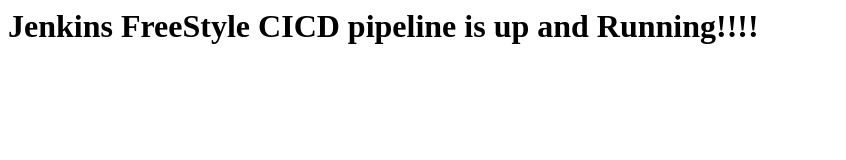
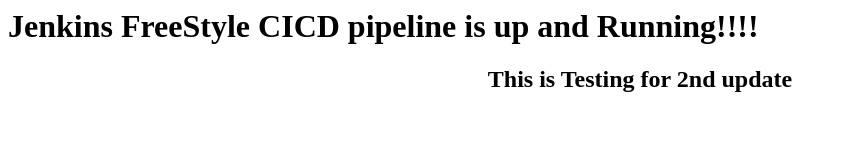
Before and after one commit to Puneet681/Jenkins-GitHub, a plain HTML site: page index.html in a window 1280 px wide. Shown: the whole page, without its empty margins (0-846 px from the left). Drawn offline with Linux system fonts and the light colour scheme.

Commit message:
Update index.html

```diff
--- a/index.html
+++ b/index.html
@@ -1 +1,2 @@
 <h1>Jenkins FreeStyle CICD pipeline is up and Running!!!!</h1>
+<h2><center>This is Testing for 2nd update</center></h2>
```
